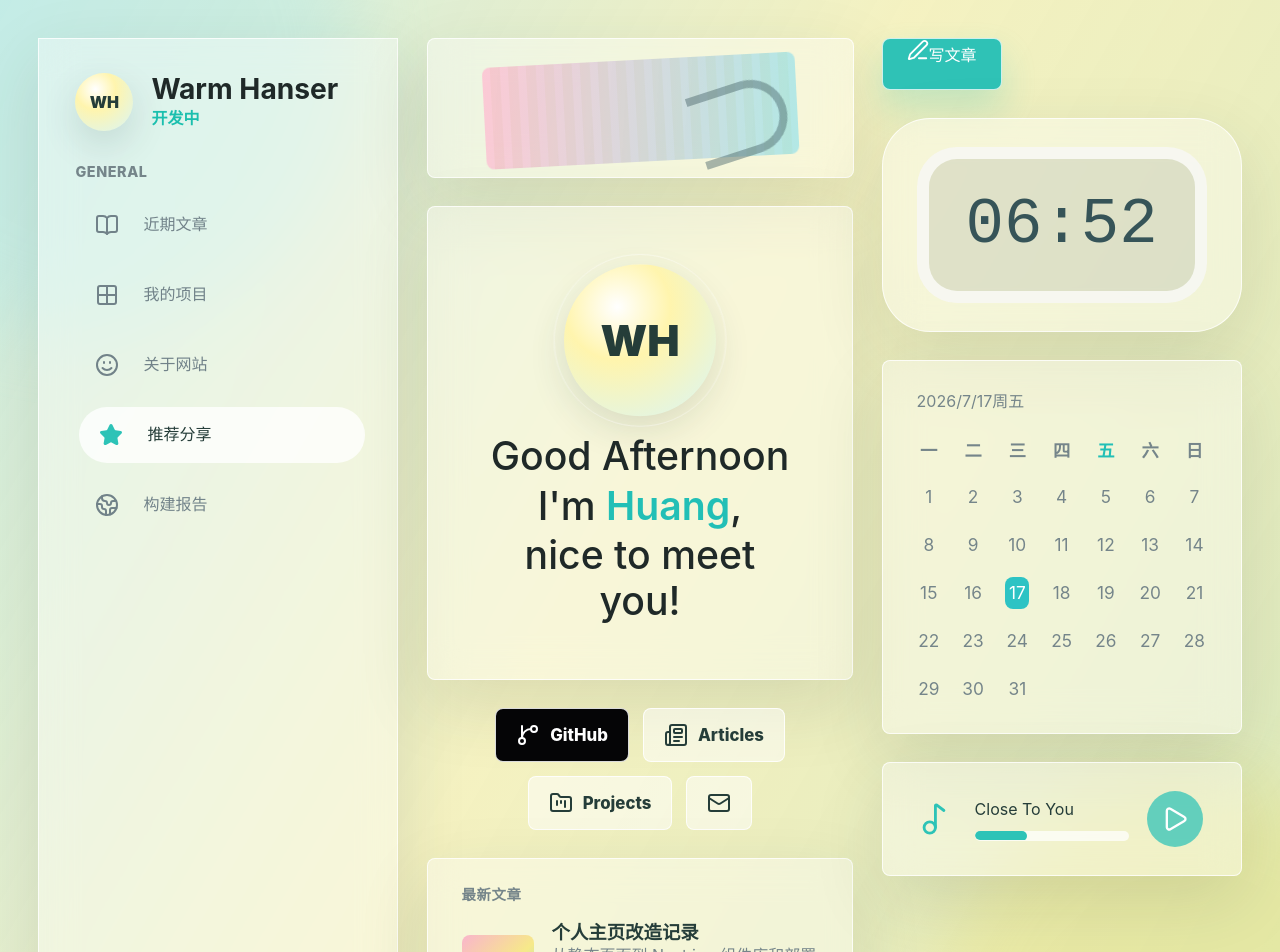
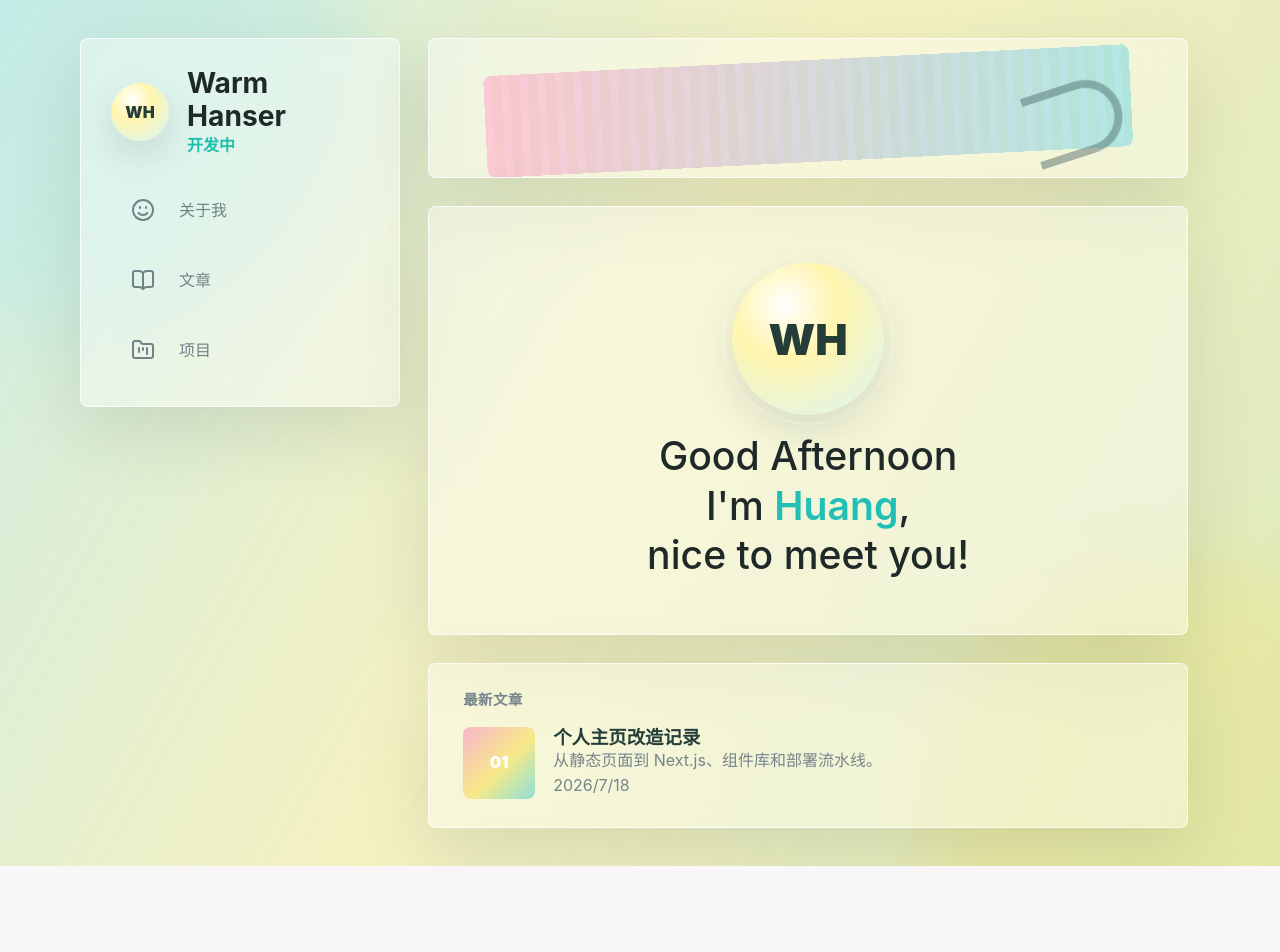
Before and after one commit to whanser220-ops/personal-homepage, a Next.js app: page / in a window 1280 px wide. Shown: the top 952 px of the page. After the commit the page ends 866 px from the top, so only its background shows below. Built offline with nearby package versions, Linux system fonts and the light colour scheme; what @ant-design/nextjs-registry would draw is missing.

Commit message:
Simplify dashboard navigation (#21)
Co-authored-by: whanser220-ops <246406020+whanser220-ops@users.noreply.github.com>

```diff
--- a/src/components/LandingNavigation.jsx
+++ b/src/components/LandingNavigation.jsx
@@ -1,61 +1,21 @@
 "use client";
 
-import { useEffect, useMemo, useRef, useState } from "react";
+import { useEffect, useRef } from "react";
 import { animate, stagger } from "animejs";
-import {
-  BookOpen,
-  FolderKanban,
-  GitBranch,
-  Globe2,
-  Grid2X2,
-  Mail,
-  Music2,
-  Newspaper,
-  PenLine,
-  Play,
-  Smile,
-  Star,
-} from "lucide-react";
+import { BookOpen, FolderKanban, Smile } from "lucide-react";
 
 const navItems = [
-  { href: "/articles", label: "近期文章", icon: BookOpen },
-  { href: "/projects", label: "我的项目", icon: Grid2X2 },
-  { href: "/about", label: "关于网站", icon: Smile },
-  { href: "/projects", label: "推荐分享", icon: Star, active: true },
-  { href: "/bundle-report", label: "构建报告", icon: Globe2 },
+  { href: "/about", label: "关于我", icon: Smile },
+  { href: "/articles", label: "文章", icon: BookOpen },
+  { href: "/projects", label: "项目", icon: FolderKanban },
 ];
 
 function prefersReducedMotion() {
   return window.matchMedia("(prefers-reduced-motion: reduce)").matches;
 }
 
-function formatClock(date) {
-  return new Intl.DateTimeFormat("zh-CN", {
-    hour: "2-digit",
-    minute: "2-digit",
-    hour12: false,
-  }).format(date);
-}
-
-function formatDate(date) {
-  return new Intl.DateTimeFormat("zh-CN", {
-    year: "numeric",
-    month: "numeric",
-    day: "numeric",
-    weekday: "short",
-  }).format(date);
-}
-
 export function LandingNavigation() {
   const rootRef = useRef(null);
-  const [now, setNow] = useState(() => new Date());
-  const calendarDays = useMemo(() => Array.from({ length: 31 }, (_, index) => index + 1), []);
-  const today = now.getDate();
-
-  useEffect(() => {
-    const timer = window.setInterval(() => setNow(new Date()), 1000);
-    return () => window.clearInterval(timer);
-  }, []);
 
   useEffect(() => {
     if (!rootRef.current || prefersReducedMotion()) {
@@ -99,11 +59,10 @@ export function LandingNavigation() {
           </div>
 
           <nav className="dashboard-nav">
-            <p className="dashboard-nav-title">General</p>
             {navItems.map((item) => {
               const Icon = item.icon;
               return (
-                <a className={`dashboard-nav-link${item.active ? " is-active" : ""}`} href={item.href} key={item.label}>
+                <a className="dashboard-nav-link" href={item.href} key={item.label}>
                   <Icon aria-hidden="true" size={24} />
                   <span>{item.label}</span>
                 </a>
@@ -126,24 +85,6 @@ export function LandingNavigation() {
             </h2>
           </section>
 
-          <div className="quick-links dashboard-animate">
-            <a className="quick-link quick-link-dark" href="https://github.com/whanser220-ops" rel="noreferrer" target="_blank">
-              <GitBranch aria-hidden="true" size={24} />
-              GitHub
-            </a>
-            <a className="quick-link" href="/articles">
-              <Newspaper aria-hidden="true" size={24} />
-              Articles
-            </a>
-            <a className="quick-link" href="/projects">
-              <FolderKanban aria-hidden="true" size={24} />
-              Projects
-            </a>
-            <a className="quick-link" href="/about" aria-label="联系入口">
-              <Mail aria-hidden="true" size={24} />
-            </a>
-          </div>
-
           <div className="latest-card glass-panel dashboard-animate">
             <h2>最新文章</h2>
             <a className="latest-entry" href="/articles">
@@ -156,46 +97,6 @@ export function LandingNavigation() {
             </a>
           </div>
         </section>
-
-        <section className="dashboard-right">
-          <a className="write-button dashboard-animate" href="/articles">
-            <PenLine aria-hidden="true" size={22} />
-            写文章
-          </a>
-
-          <section className="clock-card glass-panel dashboard-animate" aria-label="当前时间">
-            <div className="clock-display">{formatClock(now)}</div>
-          </section>
-
-          <section className="calendar-card glass-panel dashboard-animate" aria-label="日历">
-            <p className="calendar-caption">{formatDate(now)}</p>
-            <div className="calendar-grid">
-              {["一", "二", "三", "四", "五", "六", "日"].map((day, index) => (
-                <span className={`calendar-weekday${index === 4 ? " is-today" : ""}`} key={day}>
-                  {day}
-                </span>
-              ))}
-              {calendarDays.map((day) => (
-                <span className={`calendar-day${day === today ? " is-today" : ""}`} key={day}>
-                  {day}
-                </span>
-              ))}
-            </div>
-          </section>
-
-          <section className="music-card glass-panel dashboard-animate" aria-label="音乐播放器">
-            <Music2 className="music-note" aria-hidden="true" size={34} />
-            <div>
-              <p className="music-title">Close To You</p>
-              <div className="music-bar">
-                <span className="music-progress" />
-              </div>
-            </div>
-            <span className="music-play">
-              <Play aria-hidden="true" size={28} />
-            </span>
-          </section>
-        </section>
       </div>
     </main>
   );
--- a/src/styles.css
+++ b/src/styles.css
@@ -82,9 +82,10 @@ a {
   position: relative;
   z-index: 1;
   display: grid;
-  grid-template-columns: minmax(240px, 360px) minmax(360px, 1fr) minmax(300px, 360px);
+  align-items: start;
+  grid-template-columns: minmax(240px, 320px) minmax(420px, 760px);
   gap: clamp(18px, 2.2vw, 36px);
-  max-width: 1360px;
+  max-width: 1120px;
   margin: 0 auto;
 }
 
@@ -99,11 +100,12 @@ a {
 .dashboard-sidebar {
   display: grid;
   align-content: start;
-  gap: 28px;
-  min-height: calc(100vh - 96px);
+  align-self: start;
+  gap: 24px;
+  min-height: 0;
   min-width: 0;
-  padding: 34px 36px;
-  border-radius: 0 0 48px 48px;
+  padding: 28px 30px;
+  border-radius: 8px;
 }
 
 .dashboard-brand {
@@ -145,7 +147,6 @@ a {
   gap: 14px;
 }
 
-.dashboard-nav-title,
 .latest-card h2,
 .mini-card h2 {
   margin: 0;
@@ -183,8 +184,7 @@ a {
   color: #2dc3b7;
 }
 
-.dashboard-main,
-.dashboard-right {
+.dashboard-main {
   display: grid;
   align-content: start;
   gap: 28px;
@@ -262,45 +262,8 @@ a {
   font-weight: 600;
 }
 
-.quick-links {
-  display: flex;
-  flex-wrap: wrap;
-  gap: 14px;
-  justify-content: center;
-}
-
-.quick-link {
-  display: inline-flex;
-  min-height: 54px;
-  align-items: center;
-  gap: 10px;
-  padding: 0 20px;
-  color: var(--teal-dark);
-  border: 1px solid rgba(255, 255, 255, 0.85);
-  border-radius: 8px;
-  background: rgba(255, 255, 255, 0.5);
-  font-size: 1.05rem;
-  font-weight: 760;
-  transition:
-    transform 160ms ease,
-    background 160ms ease;
-}
-
-.quick-link:hover {
-  transform: translateY(-3px);
-  background: rgba(255, 255, 255, 0.76);
-}
-
-.quick-link-dark {
-  color: #ffffff;
-  background: #050506;
-}
-
 .latest-card,
-.mini-card,
-.clock-card,
-.calendar-card,
-.music-card {
+.mini-card {
   padding: 28px 34px;
 }
 
@@ -328,15 +291,13 @@ a {
 }
 
 .latest-entry h3,
-.mini-card p,
-.music-title {
+.mini-card p {
   margin: 0;
   color: var(--teal-dark);
 }
 
 .latest-entry p,
-.latest-entry time,
-.calendar-caption {
+.latest-entry time {
   margin: 0;
   color: #75858a;
 }
@@ -344,110 +305,6 @@ a {
 .mini-card {
   display: grid;
   gap: 10px;
-}
-
-.clock-card {
-  display: grid;
-  place-items: center;
-  min-height: 184px;
-  border-radius: 48px;
-}
-
-.clock-display {
-  width: 100%;
-  padding: 34px 22px;
-  color: #365458;
-  text-align: center;
-  background: rgba(106, 116, 116, 0.16);
-  border: 12px solid rgba(255, 255, 255, 0.72);
-  border-radius: 40px;
-  font-family: "Courier New", monospace;
-  font-size: clamp(3rem, 5vw, 4.35rem);
-  line-height: 1;
-  letter-spacing: 0;
-}
-
-.calendar-card {
-  display: grid;
-  gap: 22px;
-}
-
-.calendar-grid {
-  display: grid;
-  grid-template-columns: repeat(7, 1fr);
-  gap: 16px 20px;
-  color: #75858a;
-  text-align: center;
-  font-size: 1.08rem;
-}
-
-.calendar-weekday {
-  font-weight: 760;
-}
-
-.calendar-weekday.is-today {
-  color: #22bfb6;
-}
-
-.calendar-day {
-  display: grid;
-  min-height: 32px;
-  place-items: center;
-  border-radius: 8px;
-}
-
-.calendar-day.is-today {
-  color: #ffffff;
-  background: #2dc3c4;
-}
-
-.write-button {
-  justify-self: start;
-  min-height: 52px;
-  padding: 0 24px;
-  color: #ffffff;
-  background: #2fc2b6;
-  border: 1px solid rgba(255, 255, 255, 0.76);
-  border-radius: 8px;
-  box-shadow: 0 18px 34px rgba(47, 194, 182, 0.24);
-}
-
-.music-card {
-  display: grid;
-  grid-template-columns: 40px minmax(0, 1fr) 60px;
-  gap: 18px;
-  align-items: center;
-}
-
-.music-note {
-  color: #2dc3b7;
-}
-
-.music-bar {
-  height: 10px;
-  margin-top: 8px;
-  overflow: hidden;
-  background: rgba(255, 255, 255, 0.72);
-  border-radius: 999px;
-}
-
-.music-progress {
-  display: block;
-  width: 42%;
-  height: 100%;
-  background: #2dc3b7;
-  border-radius: inherit;
-  animation: musicFlow 2.8s ease-in-out infinite alternate;
-}
-
-.music-play {
-  display: grid;
-  width: 56px;
-  height: 56px;
-  place-items: center;
-  color: #ffffff;
-  background: rgba(45, 195, 183, 0.72);
-  border-radius: 50%;
 }
 
 .content-page {
@@ -572,16 +429,6 @@ a {
   to {
     opacity: 0;
     transform: scale(1.12);
-  }
-}
-
-@keyframes musicFlow {
-  from {
-    width: 34%;
-  }
-
-  to {
-    width: 68%;
   }
 }
 
@@ -1197,7 +1044,7 @@ h3 {
   }
 
   .dashboard-nav {
-    grid-template-columns: repeat(2, minmax(0, 1fr));
+    grid-template-columns: repeat(3, minmax(0, 1fr));
   }
 
   .content-visual {
@@ -1238,10 +1085,7 @@ h3 {
 
   .dashboard-sidebar,
   .hero-profile,
-  .latest-card,
-  .clock-card,
-  .calendar-card,
-  .music-card {
+  .latest-card {
     padding: 22px;
   }
 
@@ -1273,36 +1117,16 @@ h3 {
   }
 
   .hero-profile h2 {
-    font-size: clamp(1.75rem, 8vw, 2.25rem);
-  }
-
-  .quick-links {
-    justify-content: stretch;
-  }
-
-  .quick-link {
-    flex: 1 1 100%;
-    justify-content: center;
-  }
-
-  .latest-entry,
-  .music-card {
+    font-size: clamp(1.55rem, 7vw, 1.9rem);
+  }
+
+  .latest-entry {
     grid-template-columns: 1fr;
   }
 
   .latest-thumb {
     width: 64px;
     height: 64px;
-  }
-
-  .clock-display {
-    padding: 26px 14px;
-    font-size: clamp(2.6rem, 15vw, 4rem);
-  }
-
-  .calendar-grid {
-    gap: 12px 8px;
-    font-size: 0.95rem;
   }
 
   .content-hero {
@@ -1384,7 +1208,6 @@ h3 {
 
   .banner-card::before,
   .profile-orb::before,
-  .music-progress,
   .visual-card-back,
   .visual-card-front,
   .visual-dot,
```
